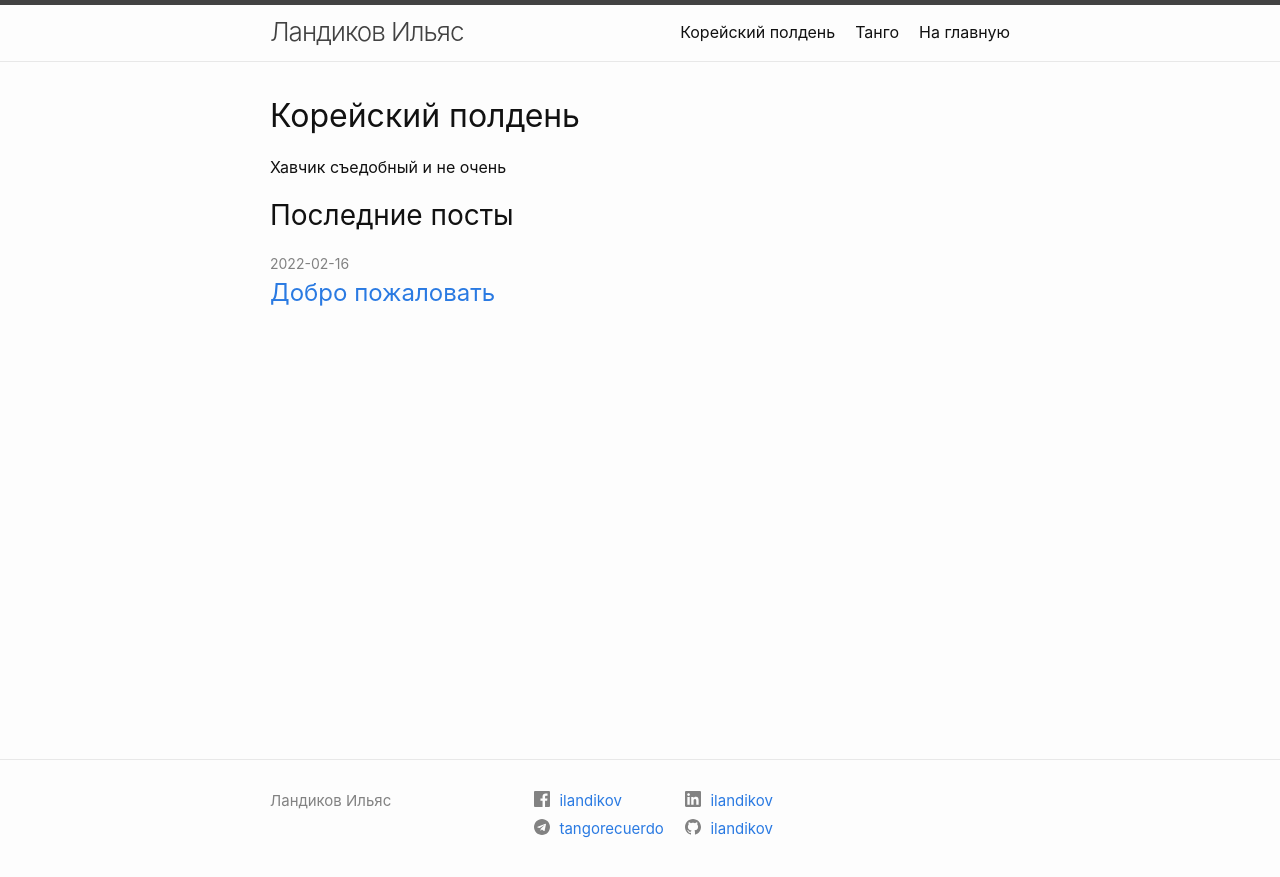
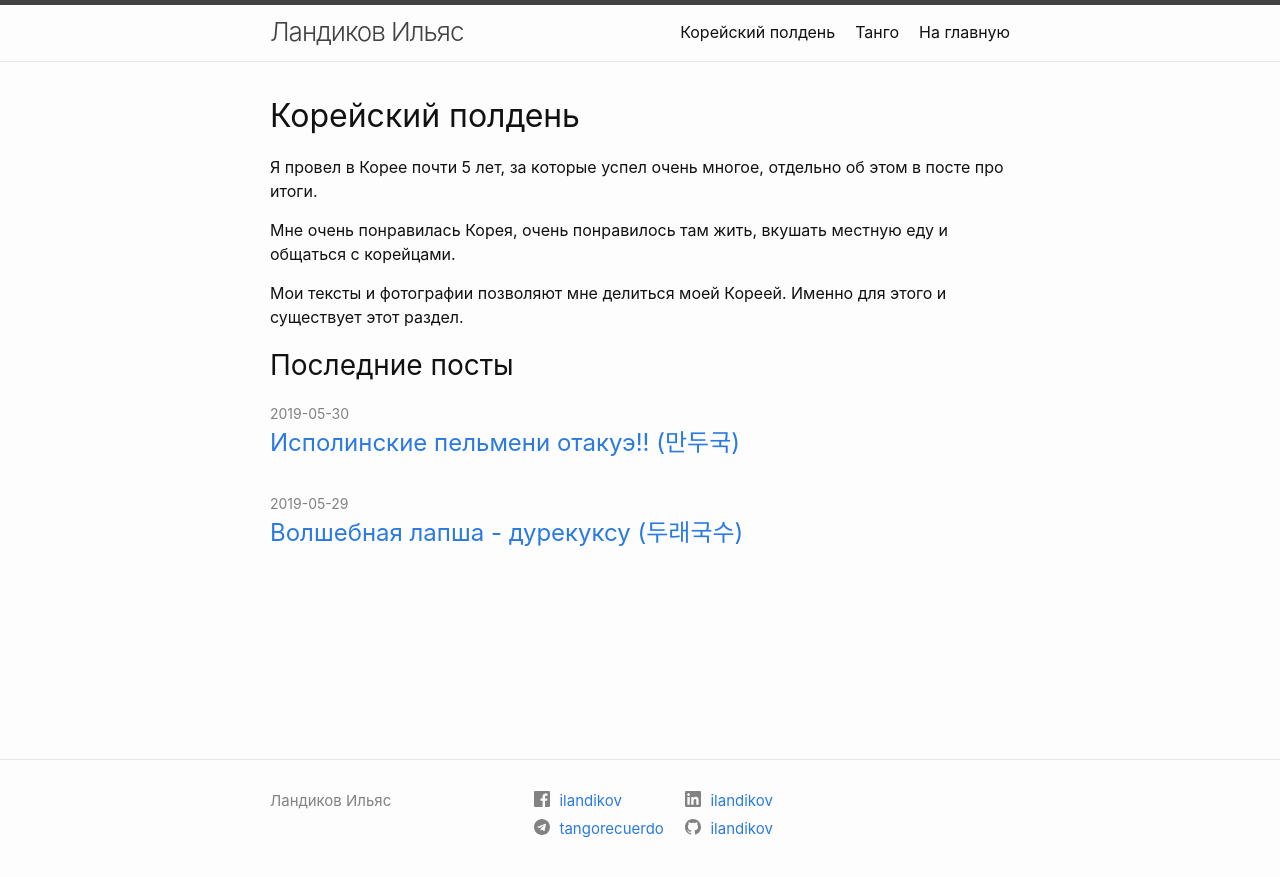
Before and after one commit to ilandikov/ilandikov.github.io, a Jekyll site: the page built from blog-korea/index.markdown, in a window 1280 px wide. Shown: the top 877 px of the page. Built offline with Jekyll 4.4.1, drawn with Linux system fonts in a browser that asks for light colours; some of the changed lines change nothing that is shown.

Commit message:
Korea: first 2 posts

```diff
--- /dev/null
+++ b/blog-korea/_posts/2019-05-29-doorae-kuksu.markdown
@@ -0,0 +1,26 @@
+---
+layout: post
+title:  "Волшебная лапша - дурекуксу (두래국수)"
+date:   2019-05-29
+category: korea
+---
+
+Куксу (국수) по-корейски означает обычную пшеничную лапшу, зачастую в бульоне, так что в принципе, это просто суп с лапшой, но здесь важны детали. Во-первых о мясе. Австралийская говядина - это единственный привозной ингридиент и бульон, конечно же на нем. В бульон добавляют вкусную лапшу чуть толще обычных спагетти, свежий репчатый лук, нарезанный вытянутыми овальными кольцами и загадочное растение минари (미나리). Как это называется по-русски, я не знаю, но английская википедия рапортует о китайском сельдерее и японской петрушке.
+
+![](/blog-korea/images/IMG_9668.jpg)
+
+Вкус бульона несколько подслащеный, что хорошо раскрывает "долгий" и "вытянутый" вкус минари, который остается во рту на некоторое время. Лапша достаточно длинная, и ее обычно либо кусают, либо засасывают глубоко наклоняясь и завершая сей процесс смачным причмокиванием. Да, это нормально, и да, так вкуснее! =D Едят обычно набирая палочками немного лапши, мяса и зелени.
+
+![](/blog-korea/images/IMG_9670.jpg)
+
+Отдельно я хочу сказать про кимчхи. Зачастую рестораны экономят на кимчхи и заказывают из Китая. Некоторые же засаливают сами, не доверяя сторонним производителям и это наш случай. Их кимчхи стоит 1-2 дня летом и 4-6 зимой. Особенность здесь заключается в том, что они добавляют имбирь! Зачастую средне постаявшие кимчхи начинают терять свежесть, и их вкус становится слишком "тяжелым", а добавленный имбирь как раз его освежает. Я в диком восторге от этого.
+
+![](/blog-korea/images/IMG_9672.jpg)
+
+Важно понимать, что в Корейской кухне нужно смешивать то, что перед вами лежит, и, как сказал мне один знакомый кореец: "Один из лучших вкусов в Корее - это кусочек кимчхи на ложке обмокнутого в суп риса". Это действительно волшебно заходит после того, как вы съели всю лапшу, мясо и зелень. Именно поэтому здесь вместе с лапшой приносят четверть плошки риса, хотя обычно, если в Корее подают лапшу, то рис не едят.
+
+![](/blog-korea/images/IMG_9671.jpg)
+
+Ресторан с одноименным названием открыт уже более 10 лет и недавно переехал более просторное помещение. Раньше в нужно было обязательно успеть прийти до полудня, иначе ожидание в очереди гарантировано. Кстати, если в корейский ресторан очередь в 12 - можно туда смело идти и заказывать все, что угодно =)
+
+Пара слов про свежий зеленый перчик оигочху (오이고추). Не смотря на свой устрашающе острый вид, он вполне безобиден, откуда и название: огурец ои (오이) и перец гочху (고추). Справедливости ради замечу, что иногда попадаются отдельные острые экземпляры, так что первый раз надо надкусывать осторожно! Перец приятно сочетается с ссамджанг (쌈장), таким же безобидным соусом =) Это обычная корейская закуска, часто встречающаяся с различными блюдами и во многих местах.
--- /dev/null
+++ b/blog-korea/_posts/2019-05-30-mandu-kook.markdown
@@ -0,0 +1,33 @@
+---
+layout: post
+title:  "Исполинские пельмени отакуэ!! (만두국)"
+date:   2019-05-30
+category: korea
+---
+МандуКук (만두국) - это суп с пельменями. Зайдет в самый раз, когда утром я выбежал из дома пораньше и не успел позавтракать, а обед случился поздний, и нужно было что-нибудь потяжелее =)
+
+![](/blog-korea/images/IMG_9851.jpg)
+
+Размер пельменей огромный, так что их всего 4. Не приведи Господь опрокинуть пельмень обратно в суп - вам будут благодарны все в радиусе одного метра!!
+
+Естественно, есть такие пельмени одним куском не удобно, так что их обычно делят ложкой на отдельной тарелочке. Ножей нет, только палочки и ложка, которой и рубят пельмени, а чтобы это было просто, их зачастую слабо переваривают. Кстати, корейцы в принципе предпочитают мягкую еду.
+
+С этим супом не едят рис, но корейцы ведь не могут поесть без риса! Дело в том, что в супе плавают Тток (떡) - рис, скатанный в "колбаску" и порубленный перед приготовлением. Тток очень приятно жевать - он плотный, но не жесткий.
+
+![](/blog-korea/images/IMG_9849.jpg)
+
+Суп плотный благодаря двум очень важным для корейцев ингредиентам: разбитое яйцо, которое «связывает» бульон распавшись на ошметки, и сушеные водоросли ким (김), которые подсаливают блюдо. Это ощущение сложно передать, так что я записал видео.
+
+<p align="center">
+  <iframe width="560" height="315" src="https://www.youtube.com/embed/zz-TUBT42VQ" title="" frameborder="0" allow="accelerometer; autoplay; clipboard-write; encrypted-media; gyroscope; picture-in-picture" allowfullscreen></iframe>
+</p>
+
+Кстати, манду здесь можно купить и на вынос, домой, так что их выращивают в промышленных масштабах.
+
+![](/blog-korea/images/IMG_9853.jpg)
+
+Варят пельмени на пару не окуная в воду, прямо на улице - запах только привлекает голодных клиентов.
+
+![](/blog-korea/images/IMG_9857.jpg)
+
+Здесь подают несколько вариаций на тему этого супа, так что я еще вернусь ;)
--- a/blog-korea/_posts/2022-02-16-welcome-to-jekyll.markdown
+++ /dev/null
@@ -1,7 +0,0 @@
----
-layout: post
-title:  "Добро пожаловать"
-date:   2022-02-16 15:39:30 +0300
-category: korea
----
-Вас не ждали
--- a/blog-korea/index.markdown
+++ b/blog-korea/index.markdown
@@ -1,9 +1,10 @@
 ---
-# Feel free to add content and custom Front Matter to this file.
-# To modify the layout, see https://jekyllrb.com/docs/themes/#overriding-theme-defaults
-
 layout: home
 title: "Корейский полдень"
 category: korea
 ---
-Хавчик съедобный и не очень
+Я провел в Корее почти 5 лет, за которые успел очень многое, отдельно об этом в посте про итоги.
+
+Мне очень понравилась Корея, очень понравилось там жить, вкушать местную еду и общаться с корейцами.
+
+Мои тексты и фотографии позволяют мне делиться моей Кореей. Именно для этого и существует этот раздел.
```
Also changed, not shown: 8 other files.
